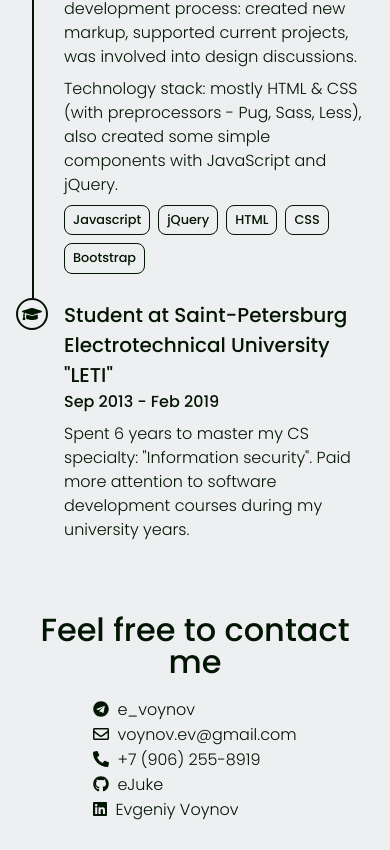
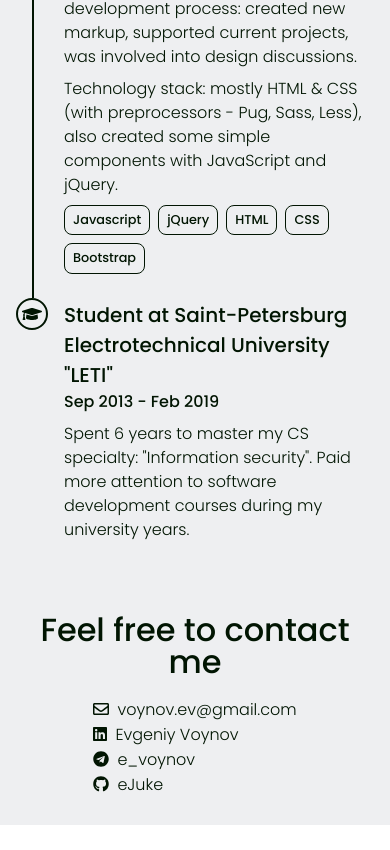
Before and after one commit to eJuke/eJuke.github.io, a React (Create React App) app: page / in a window 390 px wide. Shown: the part 2656-3506 px from the top of the page. After the commit the page ends 3481 px from the top, so only its background shows below. Built offline with nearby package versions, Linux system fonts and the light colour scheme.

Commit message:
Remove phone # from the contact list

```diff
--- a/src/sections/contacts/contacts-section.tsx
+++ b/src/sections/contacts/contacts-section.tsx
@@ -1,17 +1,15 @@
 import "./contacts-section.css";
 import { FontAwesomeIcon } from "@fortawesome/react-fontawesome";
 import { faEnvelope } from "@fortawesome/free-regular-svg-icons";
-import { faPhoneAlt } from "@fortawesome/free-solid-svg-icons";
 import { faGithub, faLinkedin, faTelegram } from "@fortawesome/free-brands-svg-icons";
 
 export function ContactsSection() {
 
     const contactList = [
+        { link: "mailto:voynov.ev@gmail.com", text: "voynov.ev@gmail.com", icon: faEnvelope },
+        { link: "https://www.linkedin.com/in/evgeniy-voynov-710487175/", text: "Evgeniy Voynov", icon: faLinkedin },
         { link: "https://t.me/e_voynov", text: "e_voynov", icon: faTelegram },
-        { link: "mailto:voynov.ev@gmail.com", text: "voynov.ev@gmail.com", icon: faEnvelope },
-        { link: "tel:+79062558919", text: "+7 (906) 255-8919", icon: faPhoneAlt },
         { link: "https://github.com/eJuke", text: "eJuke", icon: faGithub },
-        { link: "https://www.linkedin.com/in/evgeniy-voynov-710487175/", text: "Evgeniy Voynov", icon: faLinkedin }
     ];
 
     return <div className="contacts section" id="contacts">
```
